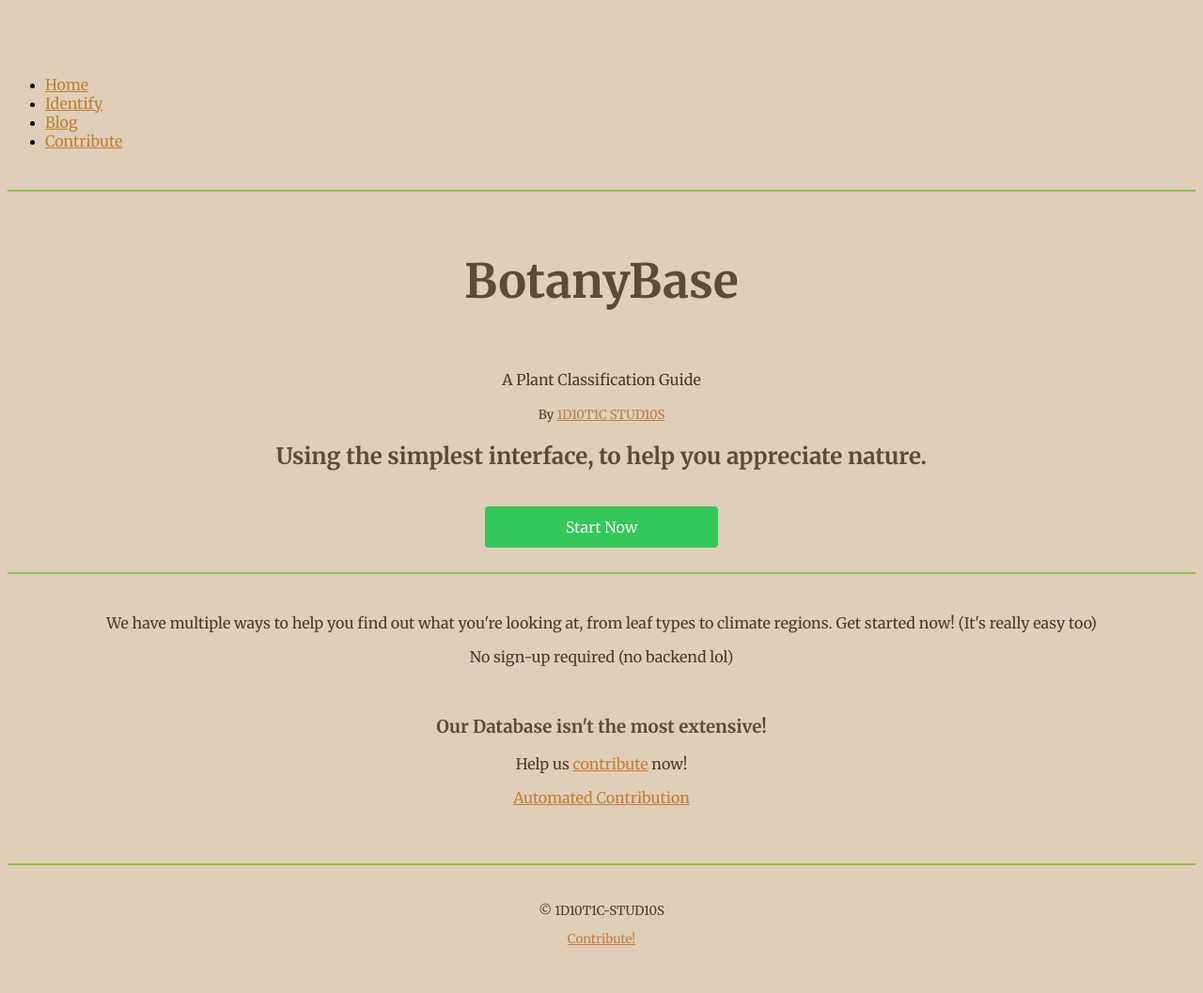
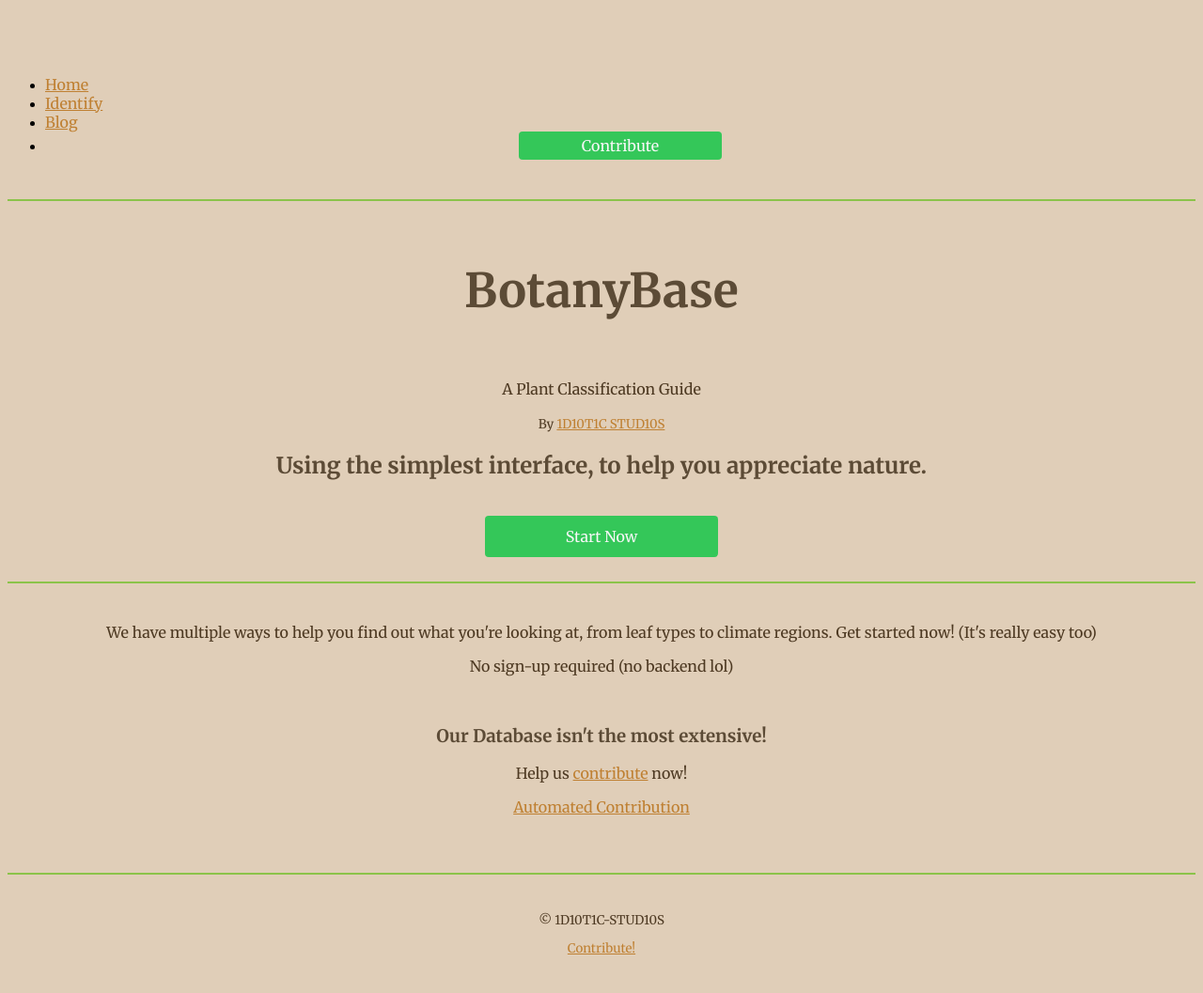
Before and after one commit to BotanyBase/botanybase.github.io, a Jekyll site: the page built from index.html, in a window 1280 px wide. Shown: the whole page at 94% size. Built offline with Jekyll 4.4.1, drawn with Linux system fonts in a browser that asks for light colours.

Commit message:
Update style.css

```diff
--- a/assets/css/style.css
+++ b/assets/css/style.css
@@ -143,3 +143,23 @@ hr {
     background-position: 100% 50%;
   }
 }
+
+.button {
+  background-color: #34C759; /* White-ish background */
+  color: #f7f7f7; /* Green text color */
+  border: none;
+  padding: 5px 8px;
+  border-radius: 4px;
+  cursor: pointer;
+  text-align: center;
+  text-decoration: none;
+  display: block; /* Make the button a block element */
+  margin: 0 auto; /* Center the button */
+  max-width: 200px; /* Add a max width to ensure centering works */
+  transition-duration: 0.4s;
+}
+
+.button:hover {
+  background-color: #ffffff; /* Green background on hover */
+  color: #34C759; /* White text on hover */
+}
```
